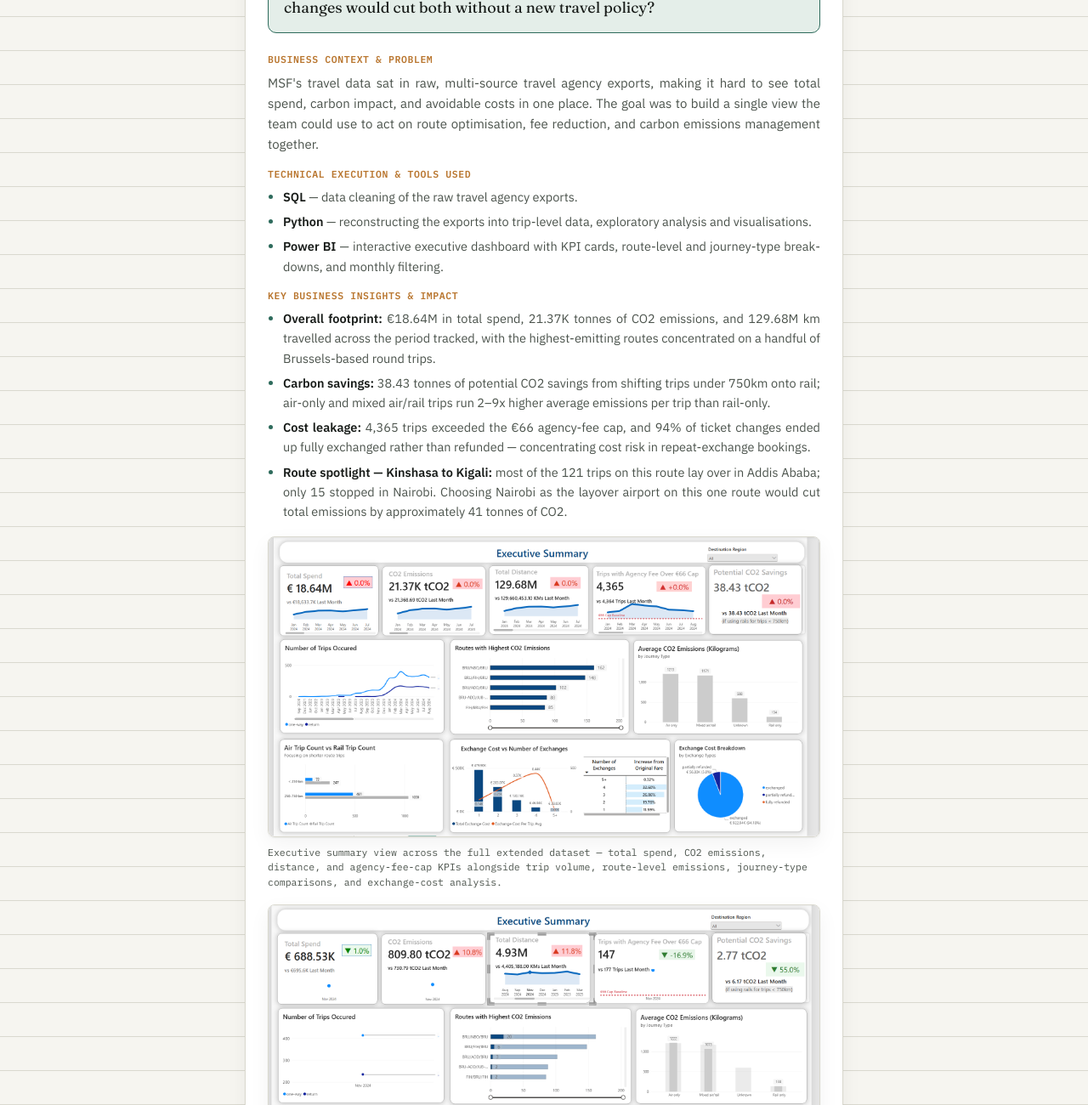
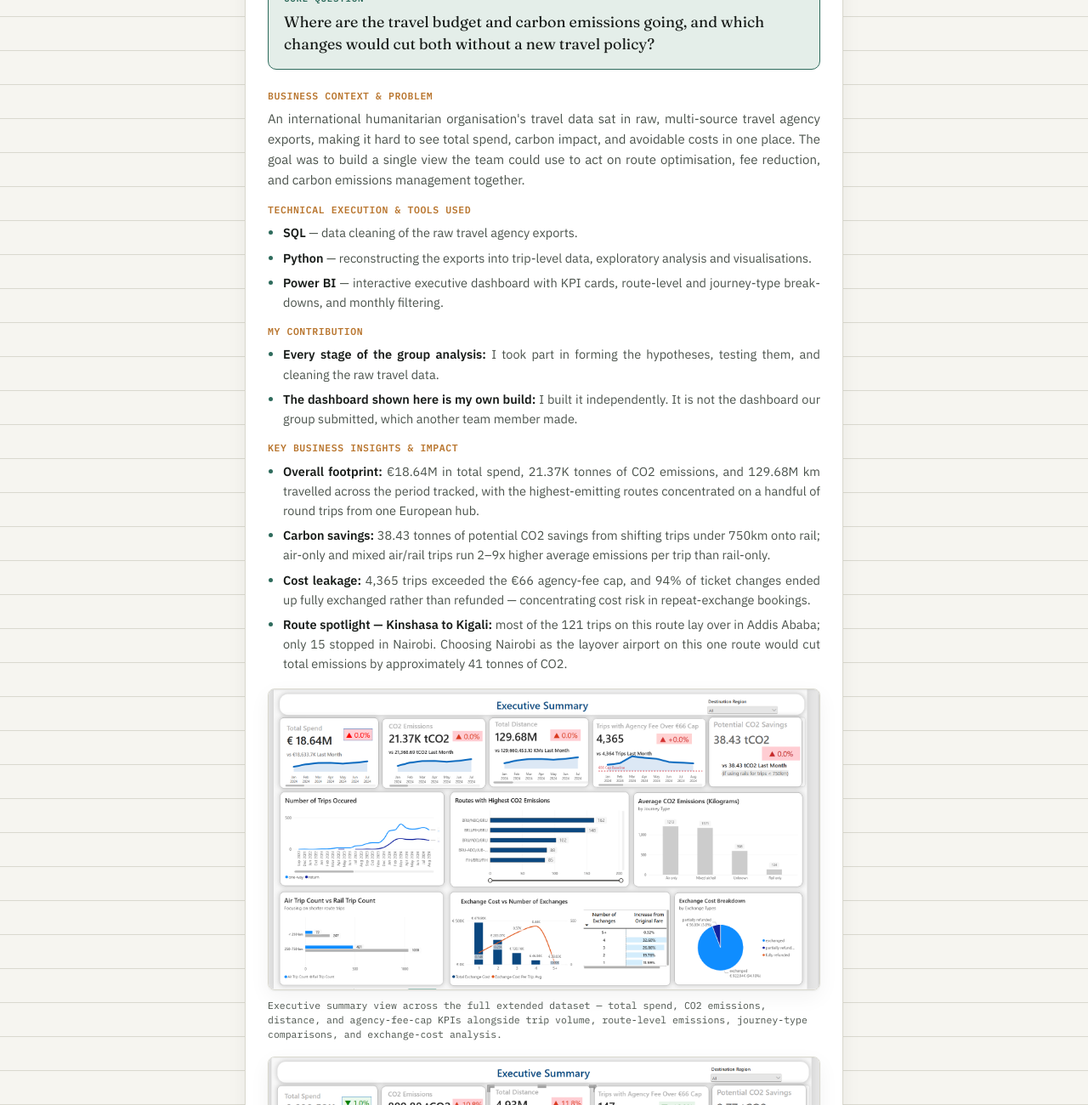
Before and after one commit to lanngoc94/lanngoc94.github.io, a plain HTML site: page travel-carbon-cost.html in a window 1280 px wide. Shown: the part 660-1960 px from the top of the page at 85% size. Drawn offline with Linux system fonts and the light colour scheme.

Commit message:
Anonymise the employer project client and add My Contribution section
Replace the client name with 'an international humanitarian organisation'
across pages, titles, file names and the public CV PDF; rename msf.html to
travel-carbon-cost.html and its images. Also correct the Turtle Games 2.5x
wording in the CV PDF.

Co-Authored-By: Claude Opus 5.5 <noreply@anthropic.com>
Claude-Session: https://claude.ai/code/session_01Y8m5P972Rx8mvitehko9qT

```diff
--- a/msf.html
+++ b/travel-carbon-cost.html
@@ -3,7 +3,7 @@
 <head>
 <meta charset="utf-8">
 <meta name="viewport" content="width=device-width,initial-scale=1">
-<title>Travel Operations &amp; Carbon/Cost Tracking — MSF Group Project | Lan Ngoc Mau</title>
+<title>Travel Operations &amp; Carbon/Cost Tracking — Humanitarian Organisation Employer Project | Lan Ngoc Mau</title>
 <style>
   @import url('https://fonts.googleapis.com/css2?family=Fraunces:opsz,wght@9..144,400;9..144,500;9..144,600;9..144,700&family=IBM+Plex+Sans:wght@400;500;600;700&family=IBM+Plex+Mono:wght@400;500;600&display=swap');
 
@@ -337,7 +337,7 @@
   </nav>
   <header class="case-hero">
     <p class="eyebrow">Case study 1 of 5 · Employer group project · LSE course 4 · 89%</p>
-    <h1>Travel Operations &amp; Carbon/Cost Tracking — MSF Group Project</h1>
+    <h1>Travel Operations &amp; Carbon/Cost Tracking — Humanitarian Organisation Employer Project</h1>
     <div class="stack"><span>SQL</span><span>Python</span><span>Power BI</span><span>Data Modelling</span></div>
     <div class="kpis case-kpis"><div class="kpi"><div class="kpi-val">€18.64M</div><div class="kpi-lbl">travel spend in one view</div></div><div class="kpi"><div class="kpi-val">21.37K t</div><div class="kpi-lbl">CO2 emissions tracked</div></div><div class="kpi"><div class="kpi-val">4,365</div><div class="kpi-lbl">trips over the agency-fee cap</div></div><div class="kpi"><div class="kpi-val">~41 t</div><div class="kpi-lbl">CO2 saved by one layover change</div></div></div>
     <p class="takeaway"><span class="tk-label">Key takeaway</span>Bringing €18.64M of travel spend and 21.37K tonnes of CO2 into one view revealed quick wins: switching a single layover on the Kinshasa–Kigali route alone would cut about 41 tonnes, with no policy change needed.</p>
@@ -347,7 +347,7 @@
 
       <div class="case-block">
         <p class="case-label">Business Context &amp; Problem</p>
-        <p class="desc">MSF's travel data sat in raw, multi-source travel agency exports, making it hard to see total spend, carbon impact, and avoidable costs in one place. The goal was to build a single view the team could use to act on route optimisation, fee reduction, and carbon emissions management together.</p>
+        <p class="desc">An international humanitarian organisation's travel data sat in raw, multi-source travel agency exports, making it hard to see total spend, carbon impact, and avoidable costs in one place. The goal was to build a single view the team could use to act on route optimisation, fee reduction, and carbon emissions management together.</p>
       </div>
       <div class="case-block">
         <p class="case-label">Technical Execution &amp; Tools Used</p>
@@ -358,9 +358,16 @@
         </ul>
       </div>
       <div class="case-block">
+        <p class="case-label">My Contribution</p>
+        <ul class="case-list">
+          <li><b>Every stage of the group analysis:</b> I took part in forming the hypotheses, testing them, and cleaning the raw travel data.</li>
+          <li><b>The dashboard shown here is my own build:</b> I built it independently. It is not the dashboard our group submitted, which another team member made.</li>
+        </ul>
+      </div>
+      <div class="case-block">
         <p class="case-label">Key Business Insights &amp; Impact</p>
         <ul class="case-list">
-          <li><b>Overall footprint:</b> &euro;18.64M in total spend, 21.37K tonnes of CO2 emissions, and 129.68M km travelled across the period tracked, with the highest-emitting routes concentrated on a handful of Brussels-based round trips.</li>
+          <li><b>Overall footprint:</b> &euro;18.64M in total spend, 21.37K tonnes of CO2 emissions, and 129.68M km travelled across the period tracked, with the highest-emitting routes concentrated on a handful of round trips from one European hub.</li>
           <li><b>Carbon savings:</b> 38.43 tonnes of potential CO2 savings from shifting trips under 750km onto rail; air-only and mixed air/rail trips run 2–9x higher average emissions per trip than rail-only.</li>
           <li><b>Cost leakage:</b> 4,365 trips exceeded the &euro;66 agency-fee cap, and 94% of ticket changes ended up fully exchanged rather than refunded — concentrating cost risk in repeat-exchange bookings.</li>
           <li><b>Route spotlight — Kinshasa to Kigali:</b> most of the 121 trips on this route lay over in Addis Ababa; only 15 stopped in Nairobi. Choosing Nairobi as the layover airport on this one route would cut total emissions by approximately 41 tonnes of CO2.</li>
@@ -374,11 +381,11 @@
       </div>
       <script>(function(){var b=document.getElementById('co2-live');if(!b)return;var u=b.getAttribute('data-src');if(!u)return;b.querySelector('iframe').src=u;b.querySelector('a').href=u;b.hidden=false;})();</script>
       <figure class="dashboard-shot">
-        <img src="msf-executive-summary.png" alt="Executive summary view across the full extended dataset — total spend, CO2 emissions, distance, and agency-fee-cap KPIs alongside trip volume, route-level emissions, journey-type comparisons, and exchange-cost analysis.">
+        <img src="travel-executive-summary.png" alt="Executive summary view across the full extended dataset — total spend, CO2 emissions, distance, and agency-fee-cap KPIs alongside trip volume, route-level emissions, journey-type comparisons, and exchange-cost analysis.">
         <figcaption>Executive summary view across the full extended dataset — total spend, CO2 emissions, distance, and agency-fee-cap KPIs alongside trip volume, route-level emissions, journey-type comparisons, and exchange-cost analysis.</figcaption>
       </figure>
       <figure class="dashboard-shot">
-        <img src="msf-monthly-view.png" alt="Filtered monthly view (Nov 2024) highlighting period-over-period spend, emissions, and distance shifts, with route-level and exchange-cost breakdowns for the selected month.">
+        <img src="travel-monthly-view.png" alt="Filtered monthly view (Nov 2024) highlighting period-over-period spend, emissions, and distance shifts, with route-level and exchange-cost breakdowns for the selected month.">
         <figcaption>Filtered monthly view (Nov 2024) highlighting period-over-period spend, emissions, and distance shifts, with route-level and exchange-cost breakdowns for the selected month.</figcaption>
       </figure>
 
```
Also changed, not shown: index.html (+5 -5 lines), retail-sales.html (+1 -1 lines), travel-executive-summary.png (renamed from msf-executive-summary.png), travel-monthly-view.png (renamed from msf-monthly-view.png), 1 other file.
